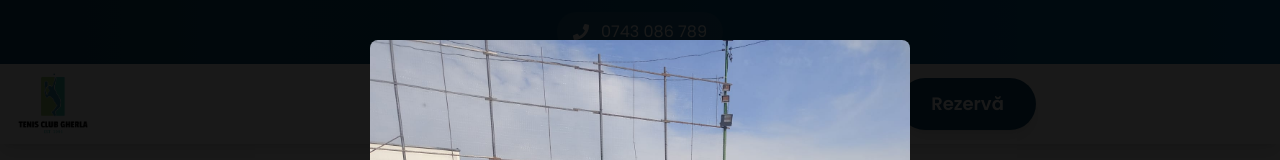
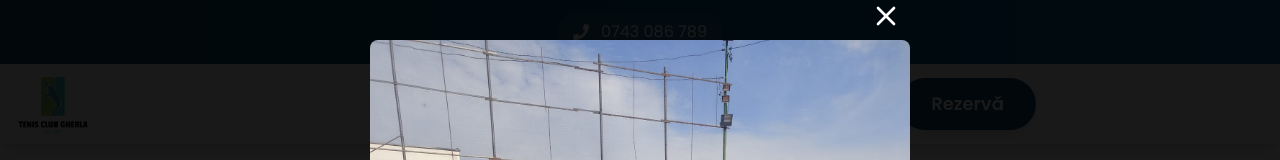
Before and after one commit to feudalics02/tennis-gherla-website, a React (Create React App) app: page /galerie in a window 1280 px wide. Both pictures are taken after a click on the element 245 px from the left and 505 px from the top of the page. Shown: the top 160 px of the page. Built offline with nearby package versions, Linux system fonts and the light colour scheme.

Commit message:
feat: add close button to gallery lightbox

```diff
--- a/src/Components/GalleryPage.js
+++ b/src/Components/GalleryPage.js
@@ -78,6 +78,26 @@ export default function GalleryPage() {
                     onClick={closeImage}
                 >
                     <div className="relative max-w-[90vw] max-h-[90vh]">
+                        {/* Close button */}
+                        <button
+                            onClick={closeImage}
+                            className="absolute -top-12 right-0 p-2 text-white hover:text-gray-300 transition-colors"
+                        >
+                            <svg
+                                xmlns="http://www.w3.org/2000/svg"
+                                className="h-8 w-8"
+                                viewBox="0 0 24 24"
+                                fill="none"
+                                stroke="currentColor"
+                                strokeWidth="2"
+                                strokeLinecap="round"
+                                strokeLinejoin="round"
+                            >
+                                <line x1="18" y1="6" x2="6" y2="18"></line>
+                                <line x1="6" y1="6" x2="18" y2="18"></line>
+                            </svg>
+                        </button>
+
                         <img
                             src={images[selectedIndex]}
                             alt={`Teren ${selectedIndex + 1}`}
```
